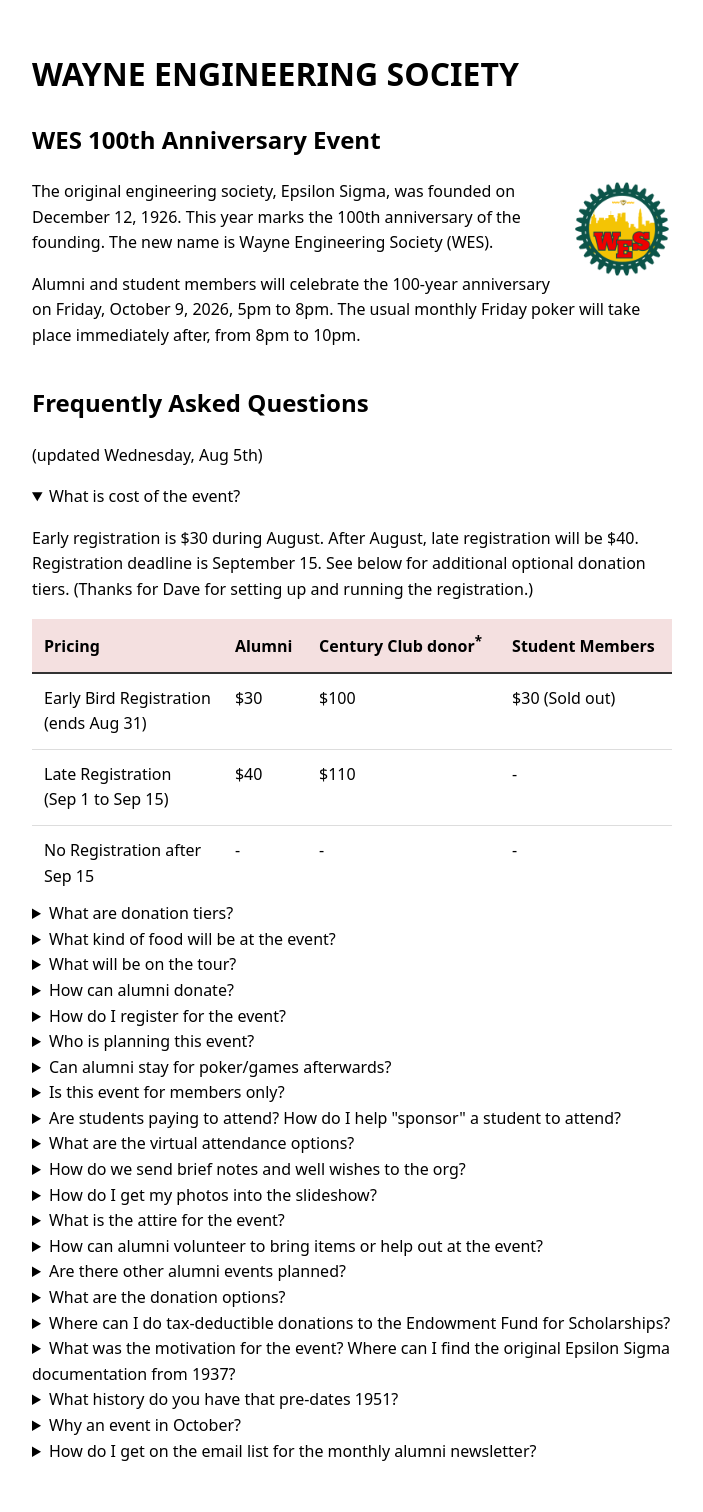
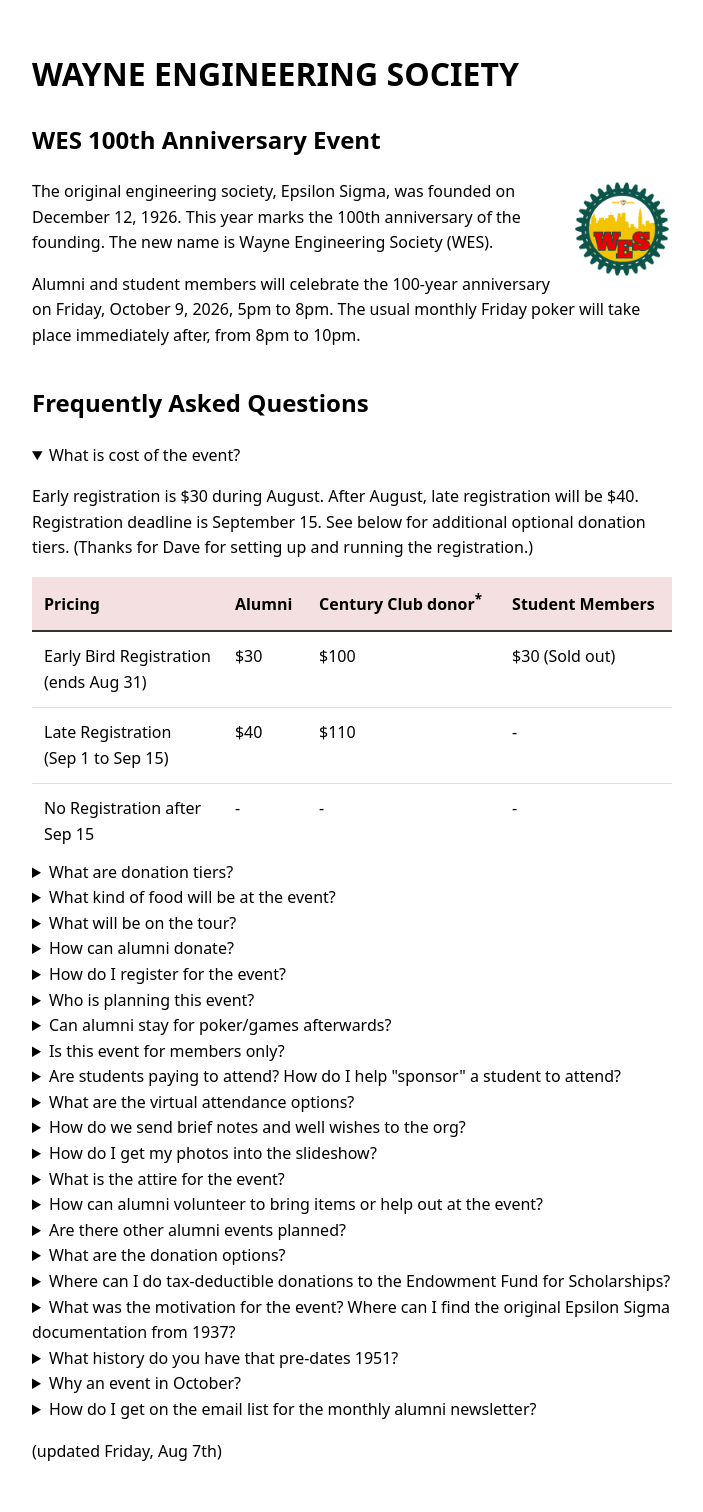
Before and after one commit to mciechanumich/WES100, a Jekyll site: the page built from docs/index.html, in a window 1280 px wide. Shown: the whole page, without its empty margins (288-991 px from the left). Built offline with Jekyll 4.4.1, drawn with Linux system fonts in a browser that asks for light colours.

Commit message:
feat: moved date to bottom

```diff
--- a/docs/index.html
+++ b/docs/index.html
@@ -19,9 +19,6 @@ title: WES 100th Anniversary Event
 
 <section class="faq-section">
   <h2>Frequently Asked Questions</h2>
-    <div class="">
-        <p>(updated Wednesday, Aug 5th)</p>
-    </div>
 
   <!-- FAQ Item 1 -->
   <details class="faq-item" open>
@@ -274,6 +271,9 @@ title: WES 100th Anniversary Event
     </div>
   </details>
 
+    <div class="">
+        <p>(updated Friday, Aug 7th)</p>
+    </div>
 
 
 </section>
```
